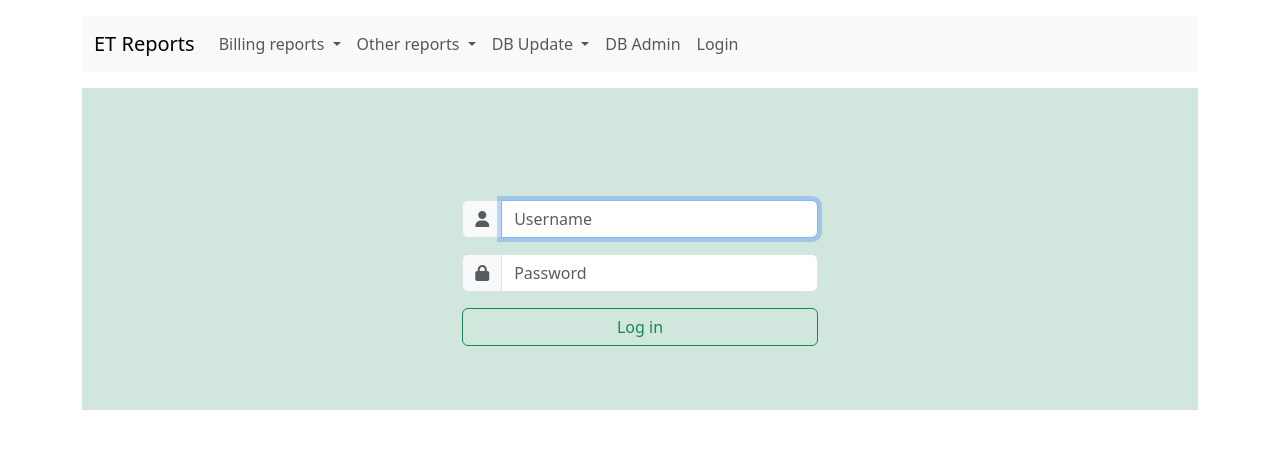
After one commit to tankishev/et_billing, a Django app: template templates/registration/login.html in a window 1280 px wide. The commit adds this page. Shown: the top 449 px of the page. Run offline with Django 3.2, Linux system fonts and the light colour scheme; the template is opened without the code that fills it, so the values that code supplies are empty; some libraries are stand-ins or nearby versions.

Commit message:
add basic authentication

```diff
--- a/Billing/settings.py
+++ b/Billing/settings.py
@@ -107,6 +107,7 @@ AUTH_PASSWORD_VALIDATORS = [
     },
 ]
 
+LOGIN_REDIRECT_URL = '/'
 
 # Internationalization
 # https://docs.djangoproject.com/en/4.1/topics/i18n/
--- a/Billing/urls.py
+++ b/Billing/urls.py
@@ -8,9 +8,9 @@ from . import views
 urlpatterns = [
     path('', views.index, name='home'),
     path('admin/', admin.site.urls),
-    # path("accounts/", include("django.contrib.auth.urls")),
     path("reports/", include('reports.urls')),
     path("vendors/", include('vendors.urls')),
     path("stats/", include('stats.urls')),
     path("packages/", include('packages.urls')),
+    path("accounts/", include("django.contrib.auth.urls")),
 ] + static(settings.MEDIA_URL, document_root=settings.MEDIA_ROOT)
--- a/templates/base.html
+++ b/templates/base.html
@@ -4,7 +4,7 @@
 <head>
     <meta charset="utf-8">
     <meta name="viewport" content="width=device-width, initial-scale=1">
-    <title>{% block title %}Django Auth Tutorial{% endblock %}</title>
+    <title>{% block title %}{% endblock %}</title>
 {#    <script src="https://cdn.jsdelivr.net/npm/@popperjs/core@2.11.6/dist/umd/popper.min.js" integrity="sha384-oBqDVmMz9ATKxIep9tiCxS/Z9fNfEXiDAYTujMAeBAsjFuCZSmKbSSUnQlmh/jp3" crossorigin="anonymous"></script>#}
 {#    <script src="https://cdn.jsdelivr.net/npm/bootstrap@5.3.0-alpha1/dist/js/bootstrap.min.js" integrity="sha384-mQ93GR66B00ZXjt0YO5KlohRA5SY2XofN4zfuZxLkoj1gXtW8ANNCe9d5Y3eG5eD" crossorigin="anonymous"></script>#}
     <script src="https://cdn.jsdelivr.net/npm/bootstrap@5.3.0-alpha1/dist/js/bootstrap.bundle.min.js" integrity="sha384-w76AqPfDkMBDXo30jS1Sgez6pr3x5MlQ1ZAGC+nuZB+EYdgRZgiwxhTBTkF7CXvN" crossorigin="anonymous"></script>
--- a/templates/navbar.html
+++ b/templates/navbar.html
@@ -47,6 +47,15 @@
               <li class="nav-item">
                 <a class="nav-link" href="/admin/" target="_blank">DB Admin</a>
               </li>
+              {% if user.is_authenticated %}
+              <li class="nav-item">
+                <a class="nav-link" href="{% url 'logout' %}?next={{ request.path }}">Logout, {{ user.get_username }}</a>
+              </li>
+              {% else %}
+              <li class="nav-item">
+                <a class="nav-link" href="{% url 'login' %}?next={{ request.path }}">Login</a>
+              </li>
+              {% endif %}
           </ul>
         </div>
       </div>
--- /dev/null
+++ b/templates/registration/logged_out.html
@@ -0,0 +1,6 @@
+{% extends "base.html" %}
+
+{% block content %}
+  <p>Logged out!</p>
+  <a href="{% url 'login'%}">Click here to login again.</a>
+{% endblock %}
--- /dev/null
+++ b/templates/registration/login.html
@@ -0,0 +1,46 @@
+{% extends 'base.html' %}
+{% block custom_scripts %}
+    <script src="https://kit.fontawesome.com/94d96f4b45.js" crossorigin="anonymous"></script>
+{% endblock %}
+{% block content %}
+    <div class="container">
+        <div class="row justify-content-center">
+            <div class="col-5">
+                <div class="row justify-content-center">
+                    <div class="col mh-5 mt-5 p-5 rounded">
+                        <form class="form-signin" method="post" action="{% url 'login' %}">
+                            {% csrf_token %}
+                            <div class="input-group mb-3">
+                              <span class="input-group-text" id="basic-addon1"><i class="fa-solid fa-user text-muted"></i></span>
+                              <input id="username" type="text" class="form-control" placeholder="Username" autofocus="">
+                            </div>
+                            <div class="input-group mb-3">
+                              <span class="input-group-text" id="basic-addon2"><i class="fa-solid fa-lock text-muted"></i></span>
+                              <input id="password" type="password" class="form-control" placeholder="Password">
+                            </div>
+                            <div class="mt-3">
+                                <button type="submit" class="btn btn-outline-success w-100">Log in</button>
+                            </div>
+                        </form>
+                    </div>
+                </div>
+                {% if form.errors %}
+                    <div class="row mt-3 p-3 bg-danger-subtle text-danger-emphasis rounded">
+                        <p>Your username and password didn't match. Please try again.</p>
+                    </div>
+                {% endif %}
+
+                {% if next %}
+                    <div class="row mt-3 p-3 bg-danger-subtle text-danger-emphasis rounded">
+                        {% if user.is_authenticated %}
+                            <p>Your account doesn't have access to this page. To proceed,
+                            please log in with an account that has access.</p>
+                        {% else %}
+                            <p>Please login to see this page.</p>
+                        {% endif %}
+                    </div>
+                {% endif %}
+            </div>
+        </div>
+    </div>
+{% endblock %}
```
Also changed, not shown: reports/views.py (+13 -0 lines).
